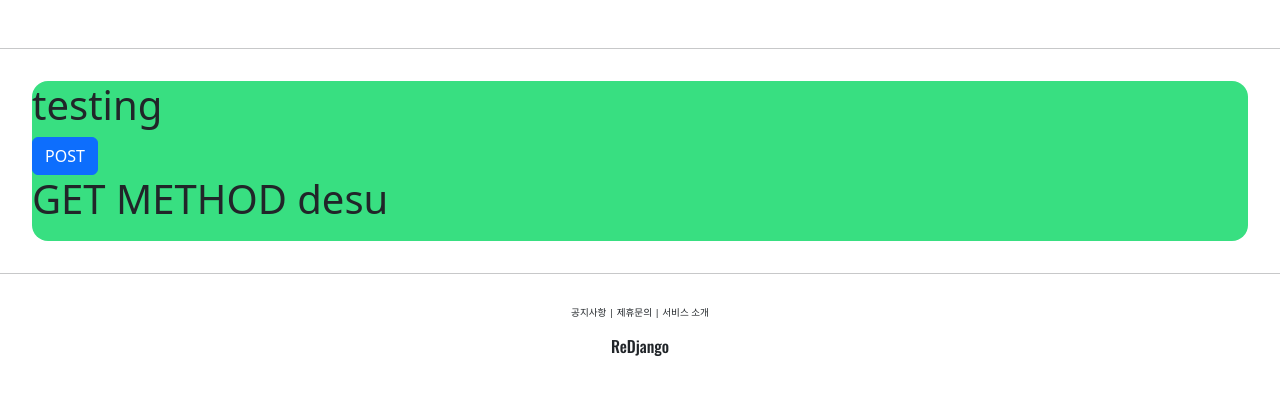
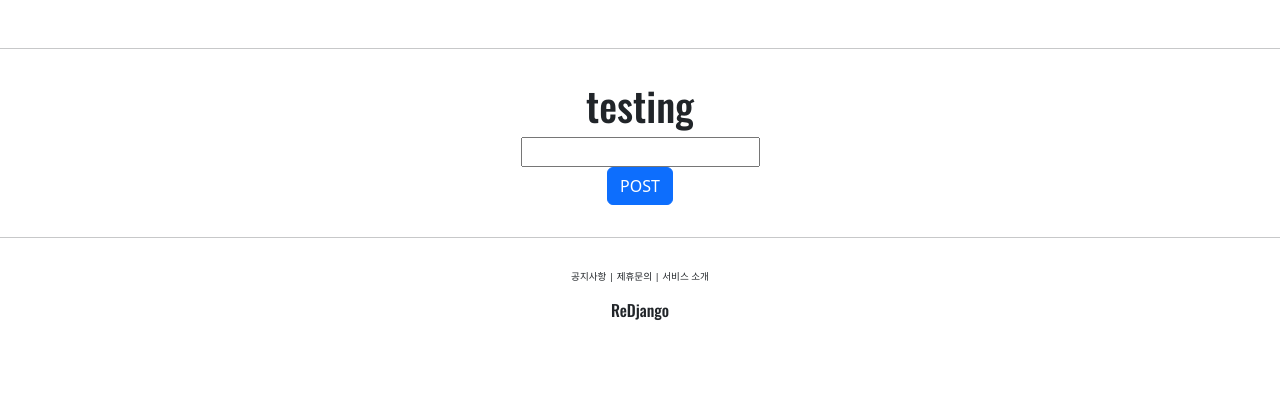
Before and after one commit to Yoodeit/reDjango, a Django app: page /account/helloworld/ in a window 1280 px wide. Shown: the part 214-609 px from the top of the page. Run offline with Django 4.2, Linux system fonts and the light colour scheme.

Commit message:
view changed

```diff
--- a/reDjango/accountapp/templates/accountapp/helloworld.html
+++ b/reDjango/accountapp/templates/accountapp/helloworld.html
@@ -1,18 +1,24 @@
 {% extends 'base.html' %}
 
 {% block content %}
-<div style="height: 10rem; background-color: #38df81; border-radius :1rem; margin: 2rem;">
-    <h1>
+<div style="border-radius :1rem; margin: 2rem; text-align: center;">
+    <h1 style="font-family: 'Oswald', cursive;">
         testing
     </h1>
 
     <form action="/account/helloworld/" method="post">
         {% csrf_token %}
+        <div>
+            <input type="text" name="helloworld_input">
+        </div>
         <input type="submit" class="btn btn-primary" value="POST">
     </form>
 
+    {% if helloworld_output %}
+
     <h1>
-        {{ text }}
+        {{ helloworld_output.text}}
     </h1>
+    {% endif %}
 </div>
 {% endblock %}
--- a/reDjango/accountapp/views.py
+++ b/reDjango/accountapp/views.py
@@ -1,12 +1,21 @@
 #from django.shortcuts import render
 from django.http import HttpResponse
 from django.shortcuts import render
+
+from accountapp.models import Helloworld
 
 # Create your views here.
 
 def helloworld(request):
     #return HttpResponse('hello')
     if request.method == "POST":
-        return render(request, 'accountapp/helloworld.html', context={'text': 'POST METHOD desu'})
+
+        temp = request.POST.get('helloworld_input')
+
+        new_helloworld = Helloworld();
+        new_helloworld.text = temp
+        new_helloworld.save()
+
+        return render(request, 'accountapp/helloworld.html', context={'helloworld_output': new_helloworld})
     else:
         return render(request, 'accountapp/helloworld.html', context={'text': 'GET METHOD desu'})
```
